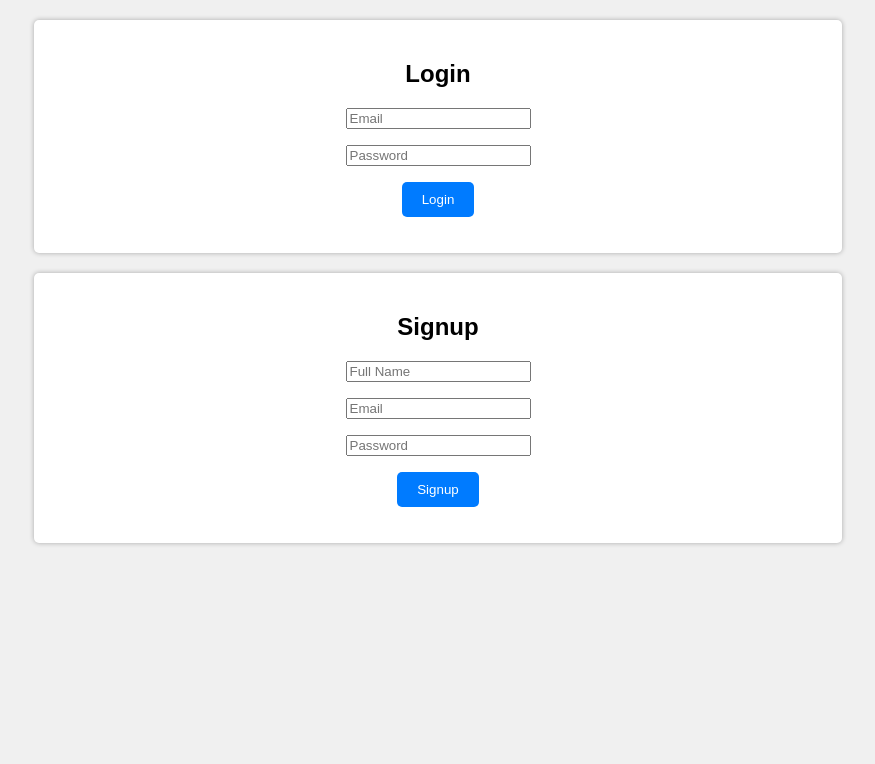
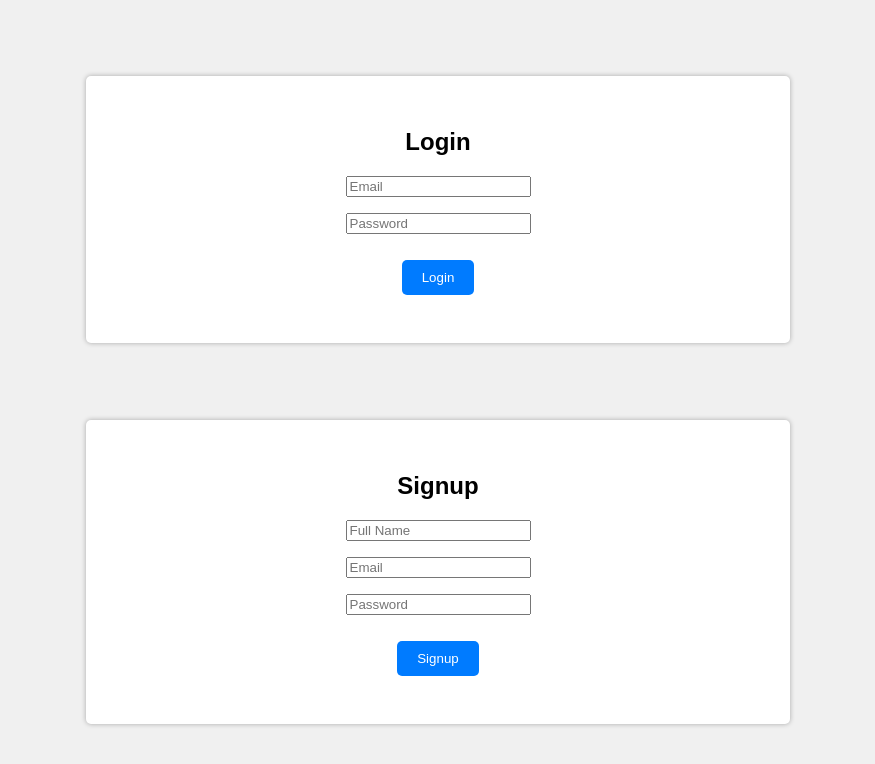
Before and after one commit to MoaadAmer/ManageTests, a plain HTML site: page client/index.html in a window 1280 px wide. Shown: the whole page, without its empty margins (202-1077 px from the left). Drawn offline with Linux system fonts and the light colour scheme.

Commit message:
change login/signup page css to flexbox

```diff
--- a/client/index.css
+++ b/client/index.css
@@ -5,19 +5,26 @@ body {
     padding: 0;
 }
 
-.form-container {
-    background-color: white;
-    padding: 20px;
+.flex-container {
+    display: flex;
+    flex-direction: column;
+    justify-content: space-evenly;
+    align-items: center;
+    height: 100vh;
+}
+
+.flex-item {
+    background-color: #fff;
+    padding: 2em;
     border-radius: 5px;
     box-shadow: 0px 0px 5px rgba(0, 0, 0, 0.3);
-    margin: 20px auto;
     text-align: center;
-    width: 60%;
-
+    width: 50vw;
 }
 
 button {
     padding: 10px 20px;
+    margin-top: 10px;
     background-color: #007bff;
     border: none;
     color: white;
--- a/client/index.html
+++ b/client/index.html
@@ -9,7 +9,8 @@
 </head>
 
 <body>
-    <div class="form-container" id="login-form">
+    <div class="flex-container">
+        <div class="flex-item" id="login-form">
             <h2>Login</h2>
             <form id="login-form">
                 <p>
@@ -26,7 +27,7 @@
                 </p>
             </form>
         </div>
-    <div class="form-container" id="signup-form">
+        <div class="flex-item" id="signup-form">
             <h2>Signup</h2>
             <form id="signup-form">
                 <p>
@@ -47,6 +48,7 @@
                 </p>
             </form>
         </div>
+    </div>
     <script src="index.js"></script>
 </body>
 
```
Lines whose indentation alone changed are shown as unchanged.
